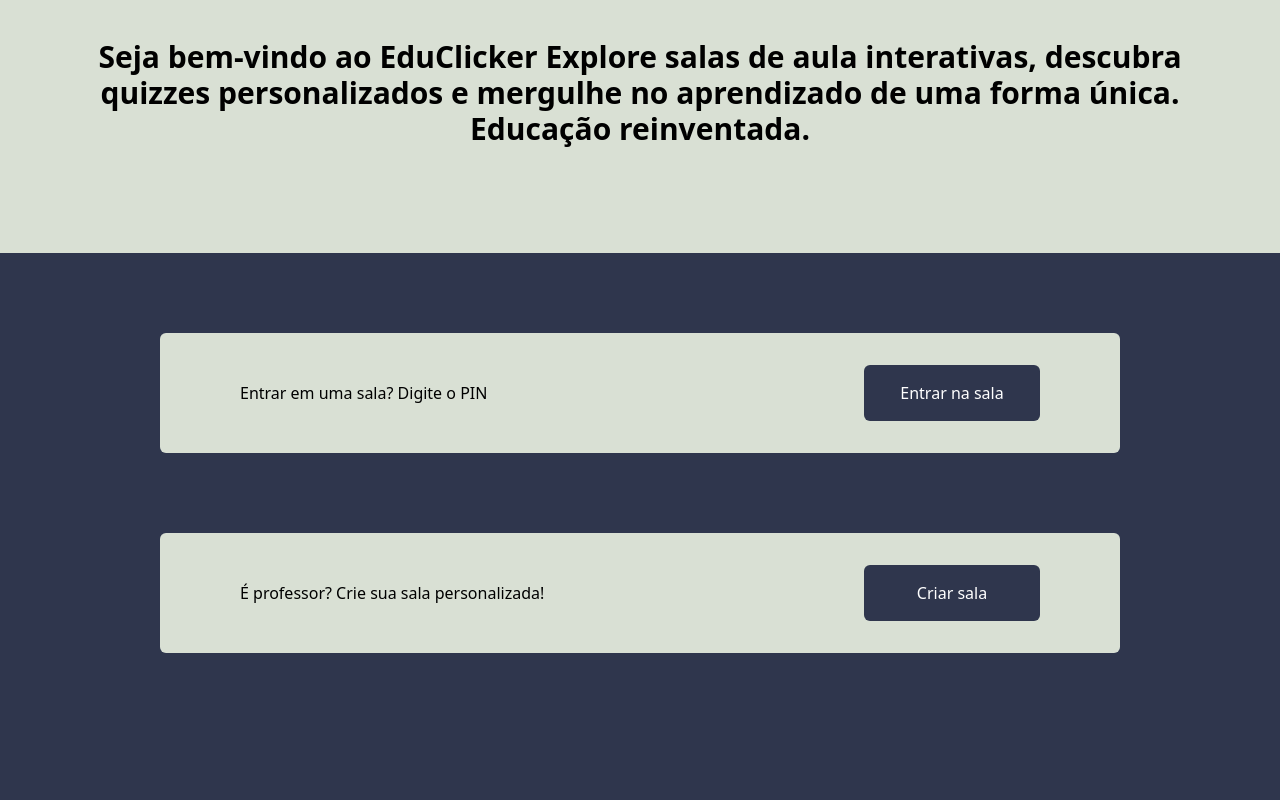
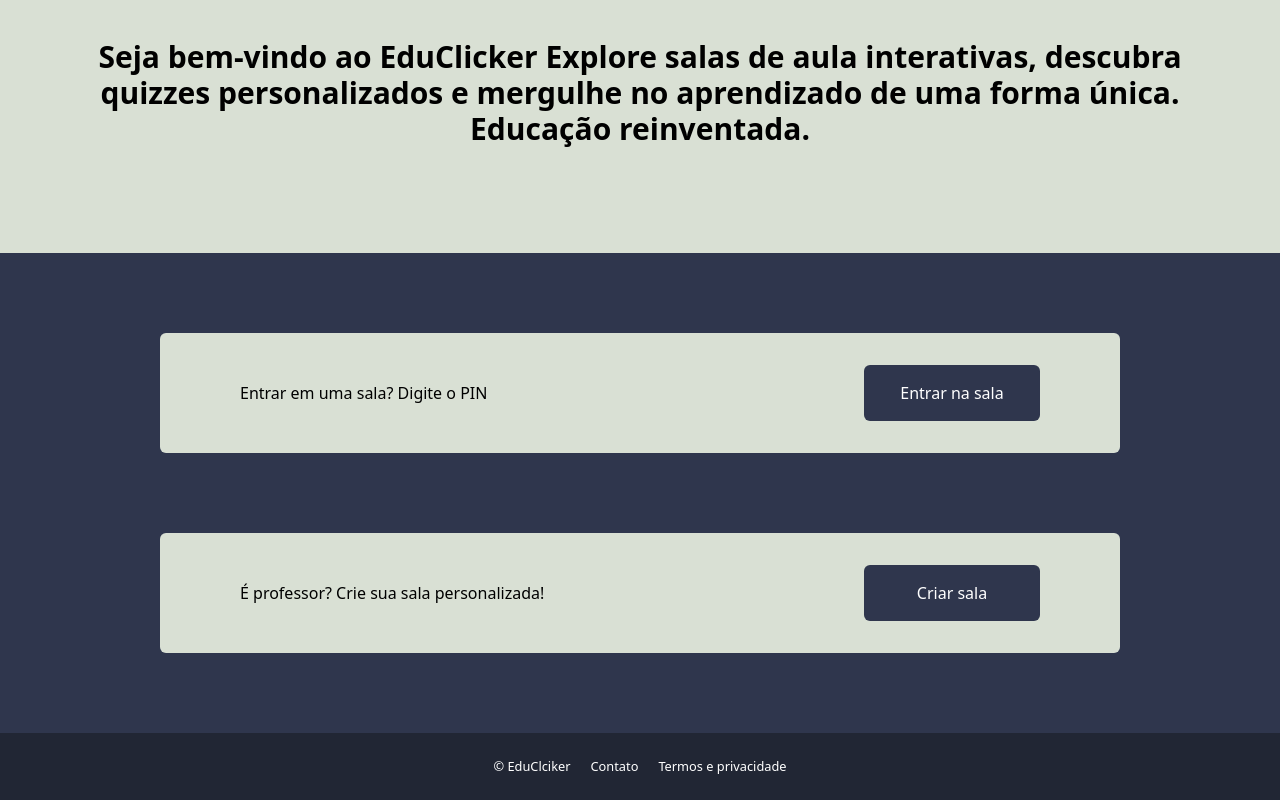
Before and after one commit to lsgonc/educlicker, a Next.js app: page / in a window 1280 px wide. Shown: the part 219-1019 px from the top of the page. Before the commit the page ends 952 px from the top, so only its background shows below. Built offline with nearby package versions, Linux system fonts and the light colour scheme.

Commit message:
adicao do footer

```diff
--- a/app/page.tsx
+++ b/app/page.tsx
@@ -1,3 +1,4 @@
+import Footer from "@/components/Footer";
 import Navbar from "@/components/Navbar";
 import Slider from "@/components/Slider";
 import Wrapper from "@/components/Wrapper";
@@ -10,7 +11,7 @@ export default function Home() {
     <Slider />
     <Wrapper text="Entrar em uma sala? Digite o PIN" button_text="Entrar na sala"/>
     <Wrapper text="É professor? Crie sua sala personalizada!" button_text="Criar sala"/>
-
+    <Footer />
     </>
   );
 }
--- /dev/null
+++ b/components/Footer.tsx
@@ -0,0 +1,16 @@
+export default function Footer()
+{
+    return (
+        <>
+        <footer>
+            <div className="flex bg-bg_dark text-white justify-center py-6">
+                <small className="flex gap-5">
+                <a href="">&copy; EduClciker</a>
+                    <a href="">Contato</a>
+                    <a href="">Termos e privacidade </a>
+                </small>
+            </div>
+        </footer>
+        </>
+    )
+}
--- a/tailwind.config.ts
+++ b/tailwind.config.ts
@@ -15,6 +15,7 @@ const config: Config = {
       },
       colors: {
         "bg_default": "#2F364D",
+        "bg_dark": "#212634",
         "comp_default": "#D9E0D4",
         "black": "#000",
         "white": "#fff"
```
